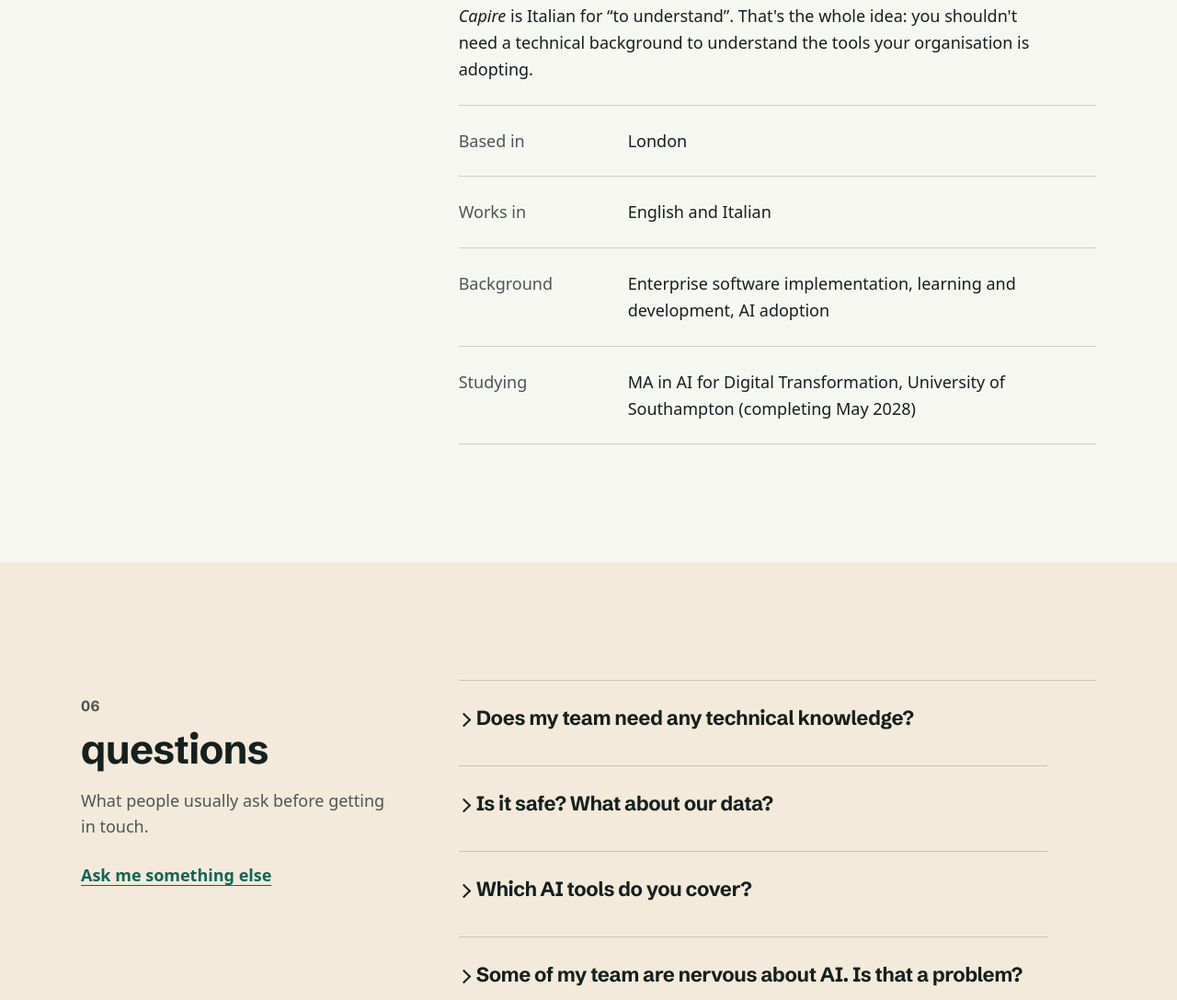
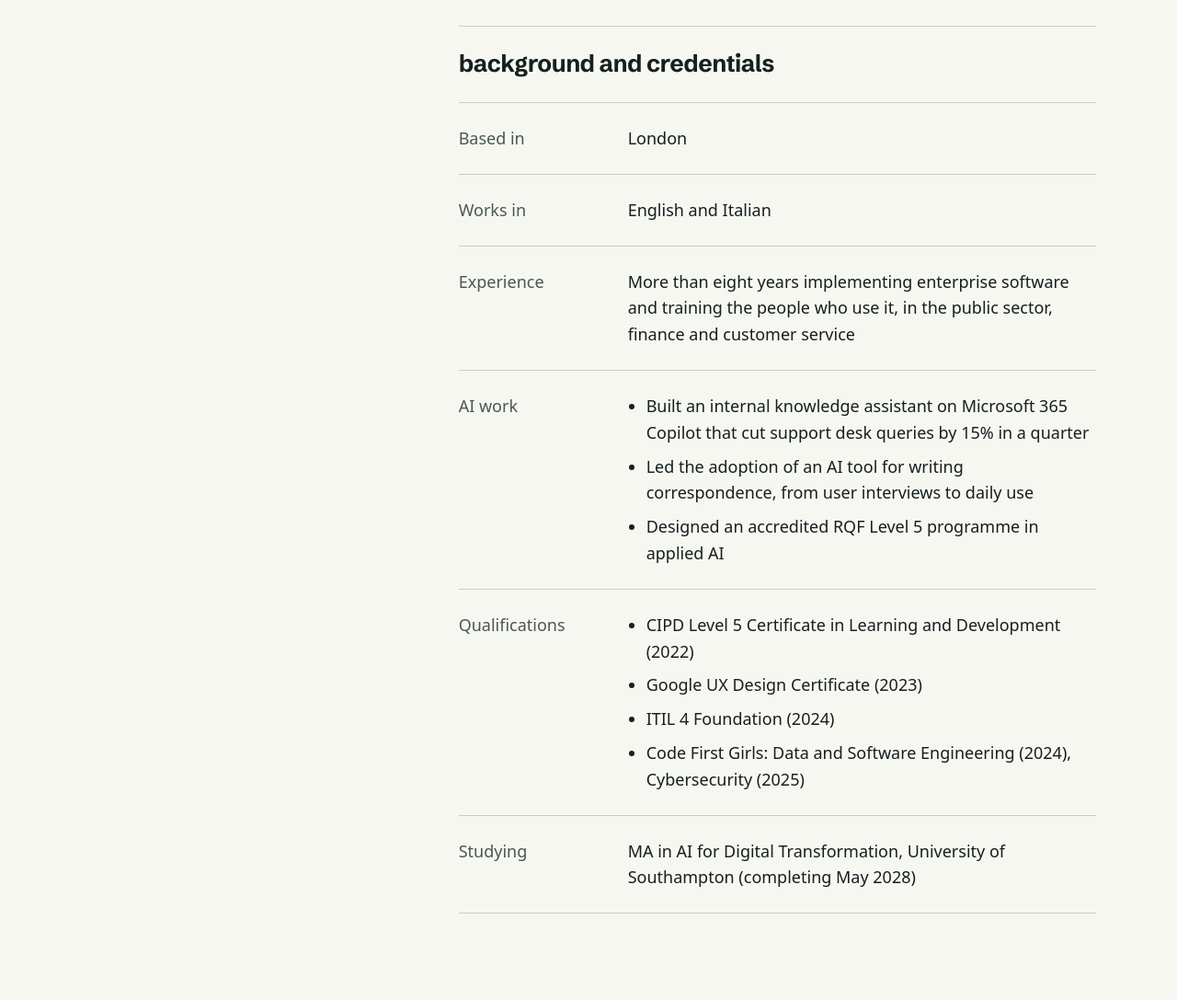
Before and after one commit to kittosam/capiraistudio, a plain HTML site: page index.html in a window 1280 px wide. Shown: the part 8364-9451 px from the top of the page at 92% size. Drawn offline with Linux system fonts and the light colour scheme; a web font is replaced by a local one.

Commit message:
About: background and credentials from the CV (experience, AI work, qualifications); smaller portrait
Co-Authored-By: Claude Opus 5.5 <noreply@anthropic.com>

```diff
--- a/index.html
+++ b/index.html
@@ -226,7 +226,7 @@ details > :not(summary){margin-top:var(--s3)}
 @media (max-width:30rem){.price-list div{flex-direction:column;gap:0}.price-list dd{text-align:left}}
 
 /* about */
-.portrait{width:min(100%,18rem);border-radius:.75rem}
+.portrait{width:min(100%,14rem);border-radius:.75rem}
 .facts-list .row{display:grid;grid-template-columns:minmax(0,10rem) minmax(0,1fr);gap:var(--s2) var(--s4)}
 .facts-list .row > * + *{margin-top:0}
 .facts-list dt{color:var(--fg2)}
@@ -584,10 +584,22 @@ footer .small{color:var(--muted)}
         <h3>the name</h3>
         <p><i lang="it">Capire</i> is Italian for “to understand”. That's the whole idea: you shouldn't need a technical background to understand the tools your organisation is adopting.</p>
       </div>
+      <div class="row"><h3>background and credentials</h3></div>
       <dl class="rows facts-list" style="border-top:0">
         <div class="row"><dt>Based in</dt><dd>London</dd></div>
         <div class="row"><dt>Works in</dt><dd>English and Italian</dd></div>
-        <div class="row"><dt>Background</dt><dd>Enterprise software implementation, learning and development, AI adoption</dd></div>
+        <div class="row"><dt>Experience</dt><dd>More than eight years implementing enterprise software and training the people who use it, in the public sector, finance and customer service</dd></div>
+        <div class="row"><dt>AI work</dt><dd><ul>
+          <li>Built an internal knowledge assistant on Microsoft 365 Copilot that cut support desk queries by 15% in a quarter</li>
+          <li>Led the adoption of an AI tool for writing correspondence, from user interviews to daily use</li>
+          <li>Designed an accredited RQF Level 5 programme in applied AI</li>
+        </ul></dd></div>
+        <div class="row"><dt>Qualifications</dt><dd><ul>
+          <li>CIPD Level 5 Certificate in Learning and Development (2022)</li>
+          <li>Google UX Design Certificate (2023)</li>
+          <li>ITIL 4 Foundation (2024)</li>
+          <li>Code First Girls: Data and Software Engineering (2024), Cybersecurity (2025)</li>
+        </ul></dd></div>
         <div class="row"><dt>Studying</dt><dd>MA in AI for Digital Transformation, University of Southampton (completing May 2028)</dd></div>
       </dl>
     </div>
```
